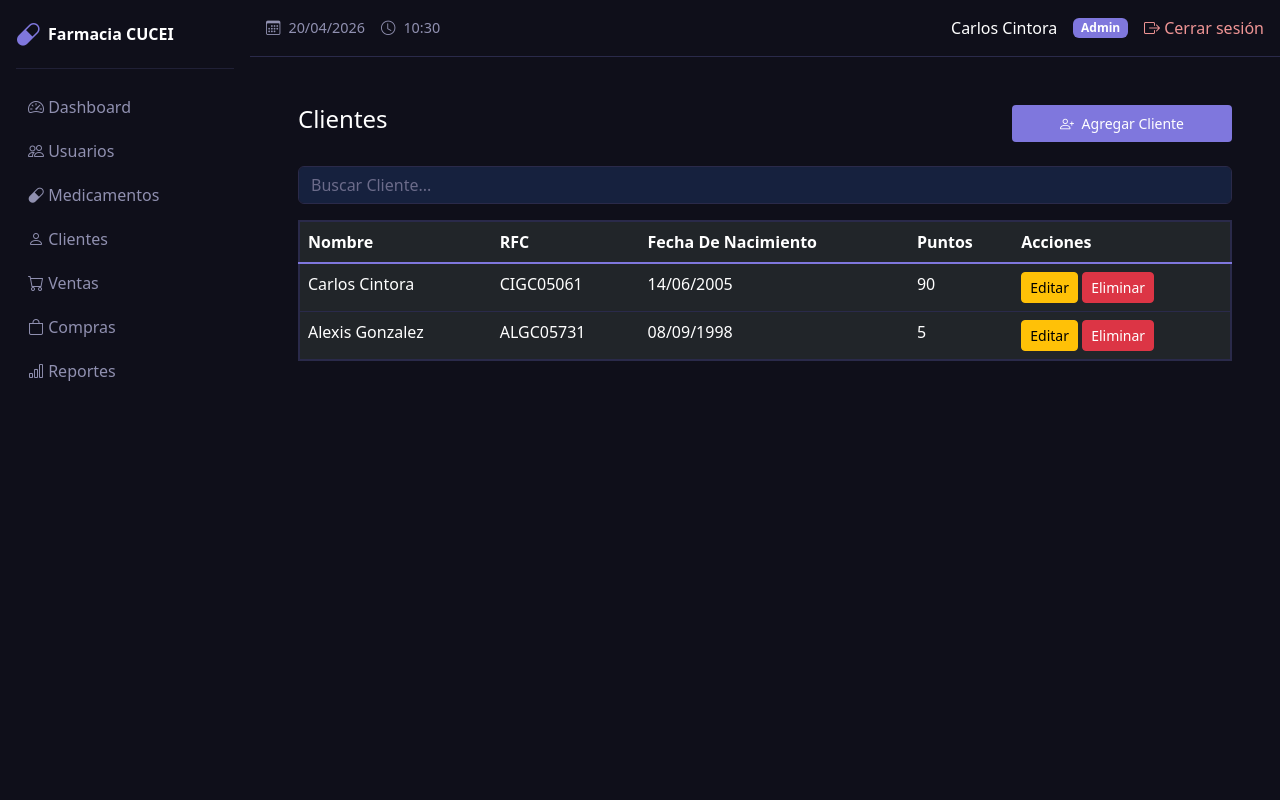
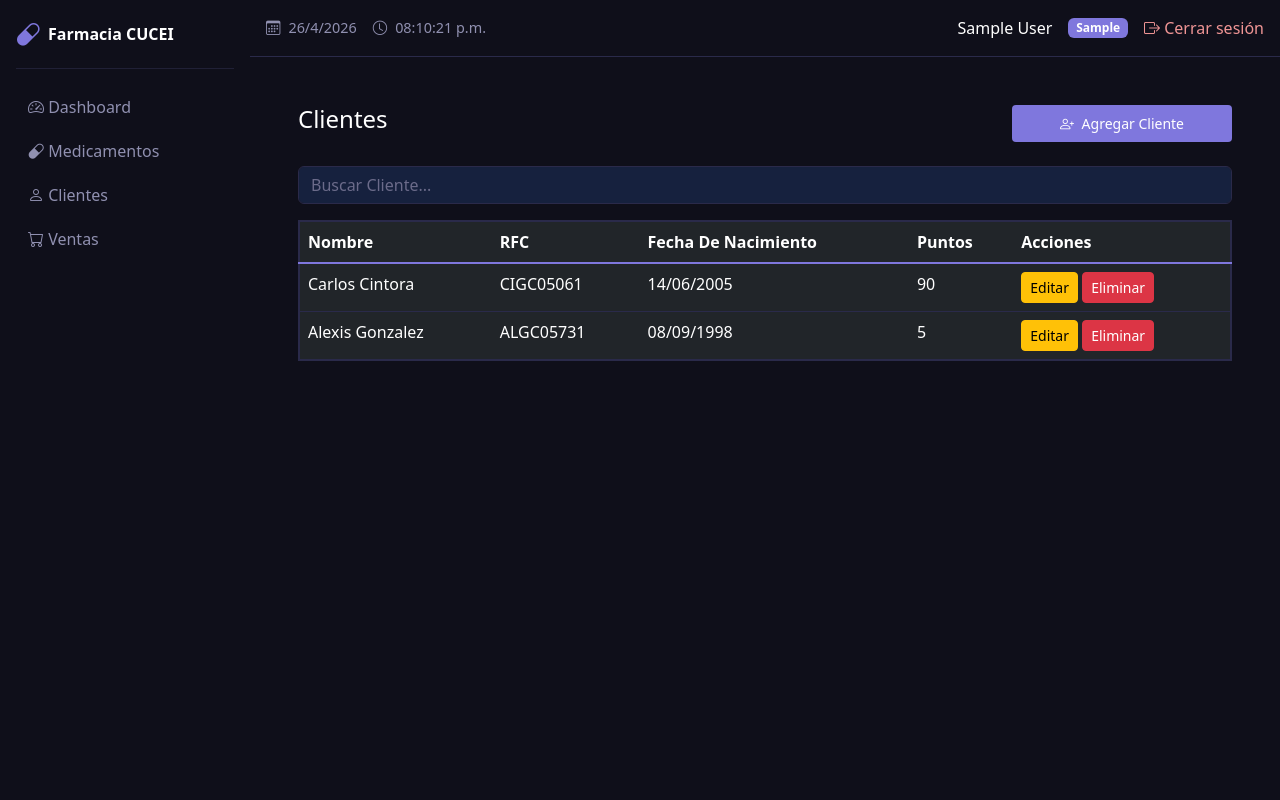
Before and after one commit to CintoraDev/Pharmacy-POS, a Flask app: page /customers in a window 1280 px wide. Run offline with Flask 3, Linux system fonts and the light colour scheme; the visitor is signed in with stand-in values (Sample User, id 1).

Commit message:
feat: add dynamic navbar with live clock and role-based sidebar

```diff
--- a/pharmacy/templates/base.html
+++ b/pharmacy/templates/base.html
@@ -76,6 +76,7 @@
             color: white;
             box-shadow: none;
         }
+
         .card {
             background-color: #16213e;
             border: 1px solid #2a2a4a;
@@ -102,7 +103,6 @@
 
 <body class="d-flex min-vh-100">
 
-
     <div style="width: 250px; background-color: #0f0f1a;" class="p-3 sidebar">
         <div class="d-flex align-items-center gap-2">
             <i class="bi bi-capsule" style="color: #7F77DD; font-size: 1.5rem;"></i>
@@ -110,48 +110,53 @@
         </div>
         <hr style="color: #565687;">
 
-
         <ul class="list-unstyled">
             <li>
-                <a href="/dashboard">
+                <a href="{{ url_for('dashboard.index') }}">
                     <i class="bi bi-speedometer2"></i> Dashboard
                 </a>
             </li>
 
-            <li> <a href="/users">
+            {% if current_user.rol in ['admin', 'gerente'] %}
+            <li>
+                <a href="{{ url_for('users.index') }}">
                     <i class="bi bi-people"></i> Usuarios
                 </a>
             </li>
+            {% endif %}
 
             <li>
-                <a href="/medications">
+                <a href="{{ url_for('medications.index') }}">
                     <i class="bi bi-capsule"></i> Medicamentos
                 </a>
             </li>
 
             <li>
-                <a href="/customers">
+                <a href="{{ url_for('customers.index') }}">
                     <i class="bi bi-person"></i> Clientes
                 </a>
             </li>
 
             <li>
-                <a href="/sales">
+                <a href="{{ url_for('sales.index') }}">
                     <i class="bi bi-cart"></i> Ventas
                 </a>
             </li>
 
+            {% if current_user.rol in ['admin', 'gerente'] %}
             <li>
-                <a href="/purchases">
+                <a href="{{ url_for('purchases.index') }}">
                     <i class="bi bi-bag"></i> Compras
                 </a>
             </li>
 
             <li>
-                <a href="/reports">
+                <a href="{{ url_for('reports.index') }}">
                     <i class="bi bi-bar-chart"></i> Reportes
                 </a>
             </li>
+            {% endif %}
+
         </ul>
     </div>
 
@@ -160,23 +165,22 @@
         <div class="d-flex justify-content-between align-items-center p-3"
             style="background-color: #0f0f1a; border-bottom: 1px solid #2a2a4a; color: aliceblue;">
 
-
             <div class="d-flex align-items-center gap-2" style="color: #9090b0; font-size: 0.9rem;">
-                <i class="bi bi-calendar3"></i> 20/04/2026
-                <i class="bi bi-clock ms-2"></i> 10:30
+                <i class="bi bi-calendar3"></i>
+                <span id="fecha"></span>
+                <i class="bi bi-clock ms-2"></i>
+                <span id="hora"></span>
             </div>
 
-
             <div class="d-flex align-items-center gap-3">
-                <span style="color: white;">Carlos Cintora</span>
-                <span class="badge" style="background-color: #7F77DD;">Admin</span>
-                <a href="/logout" style="color: #f09595; text-decoration: none;">
+                <span style="color: white;">{{ current_user.name }}</span>
+                <span class="badge" style="background-color: #7F77DD;">{{ current_user.rol | capitalize }}</span>
+                <a href="{{ url_for('auth.logout') }}" style="color: #f09595; text-decoration: none;">
                     <i class="bi bi-box-arrow-right"></i> Cerrar sesión
                 </a>
             </div>
 
         </div>
-
 
         <main class="p-4">
             {% block contenido %}{% endblock %}
@@ -184,6 +188,21 @@
 
     </div>
 
+    <script>
+        function updateDateTime() {
+            const now = new Date();
+            document.getElementById('fecha').textContent = now.toLocaleDateString('es-MX');
+            document.getElementById('hora').textContent = now.toLocaleTimeString('es-MX', {
+                hour: '2-digit',
+                minute: '2-digit',
+                second: "2-digit"
+            });
+        }
+
+        updateDateTime();
+        setInterval(updateDateTime, 1000);
+    </script>
+
 </body>
 
 </html>
```
